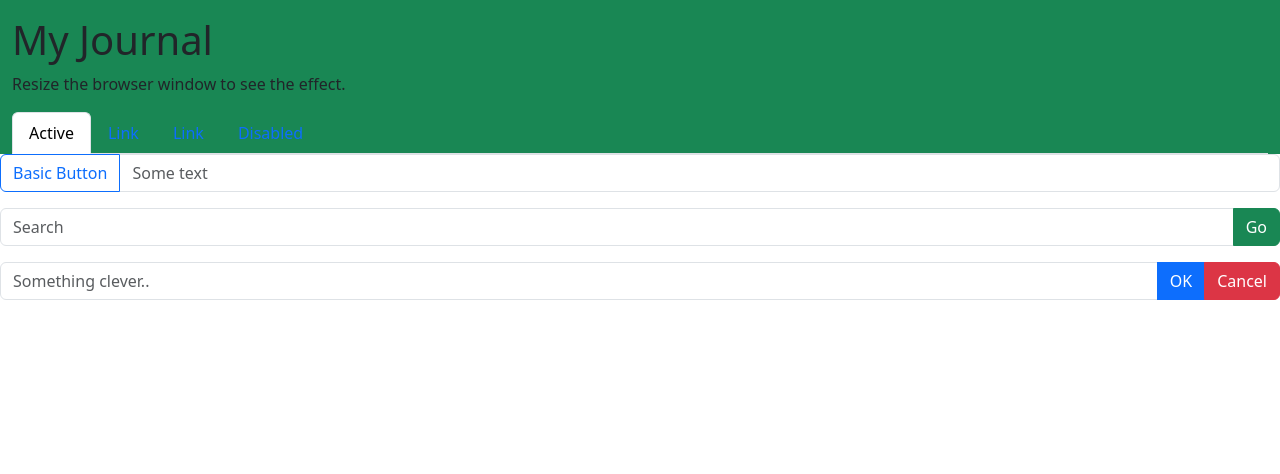
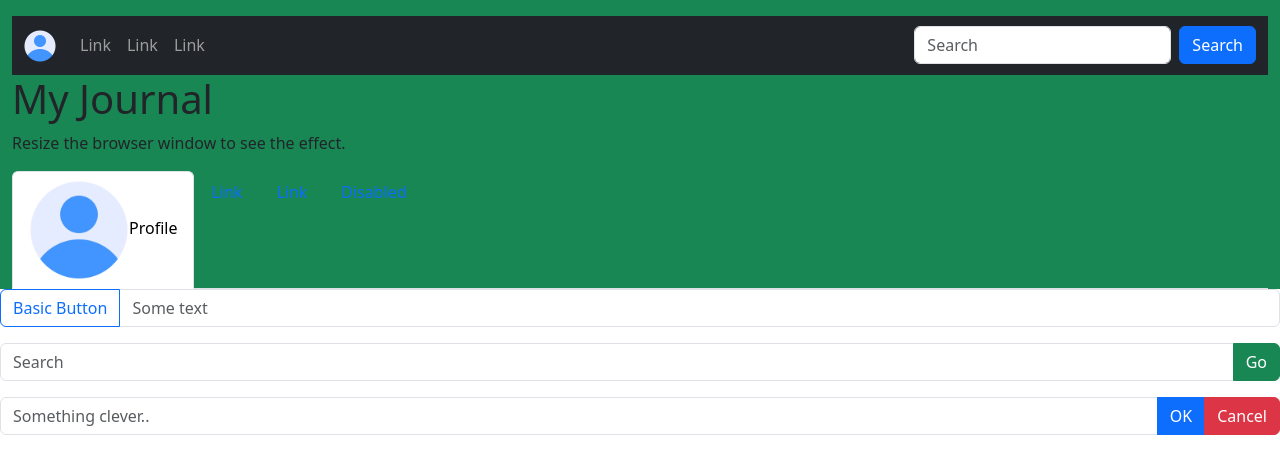
Before and after one commit to KG-2023/group5, a plain HTML site: page index.html in a window 1280 px wide. Drawn offline with nearby package versions, Linux system fonts and the light colour scheme; files whose address does not match are found by name.

Commit message:
Add main nav and logo

```diff
--- /dev/null
+++ b/css/styles.css
@@ -0,0 +1,10 @@
+*{
+    margin: 0;
+    padding: 0;
+    box-sizing: border-box;
+}
+
+.logo-image-nav{
+    max-width: 2rem;
+    max-height: 2rem;
+}
--- a/index.html
+++ b/index.html
@@ -3,18 +3,46 @@
 <head>
     <meta charset="UTF-8">
     <meta name="viewport" content="width=device-width, initial-scale=1.0">
+    <link rel="stylesheet" href="css/styles.css">
     <title>My Journal</title>
     <link href="https://cdn.jsdelivr.net/npm/bootstrap@5.3.1/dist/css/bootstrap.min.css" rel="stylesheet">
   <script src="https://cdn.jsdelivr.net/npm/bootstrap@5.3.1/dist/js/bootstrap.bundle.min.js"></script>
 </head>
 <body>
+
     <div class="container-fluid pt-3 bg-success">
+      <nav class="navbar navbar-expand-sm navbar-dark bg-dark">
+        <div class="container-fluid">
+          <a class="navbar-brand" href="javascript:void(0)"><img class="logo-image-nav" src="images/profile icon.webp" alt="Logo image"></a>
+          <button class="navbar-toggler" type="button" data-bs-toggle="collapse" data-bs-target="#mynavbar">
+            <span class="navbar-toggler-icon"></span>
+          </button>
+          <div class="collapse navbar-collapse" id="mynavbar">
+            <ul class="navbar-nav me-auto">
+              <li class="nav-item">
+                <a class="nav-link" href="javascript:void(0)">Link</a>
+              </li>
+              <li class="nav-item">
+                <a class="nav-link" href="javascript:void(0)">Link</a>
+              </li>
+              <li class="nav-item">
+                <a class="nav-link" href="javascript:void(0)">Link</a>
+              </li>
+            </ul>
+            <form class="d-flex">
+              <input class="form-control me-2" type="text" placeholder="Search">
+              <button class="btn btn-primary" type="button">Search</button>
+            </form>
+          </div>
+        </div>
+      </nav>
+
         <h1>My Journal</h1>
         <p>Resize the browser window to see the effect.</p>
 
         <ul class="nav nav-tabs">
             <li class="nav-item">
-              <a class="nav-link active" href="#">Active</a>
+              <a class="nav-link active" href="#"><img src="file:///E:/Downloads/profile%20icon.webp" alt="profile picture" style="height: 100px; width: 100px;">Profile</a>
             </li>
             <li class="nav-item">
               <a class="nav-link" href="#">Link</a>
@@ -45,6 +73,8 @@
         <button class="btn btn-danger" type="button">Cancel</button>
       </div>
 
+      <script src="script.js"></script>
+
 
 </body>
 </html>
```
Also changed, not shown: images/profile icon.webp (added).
